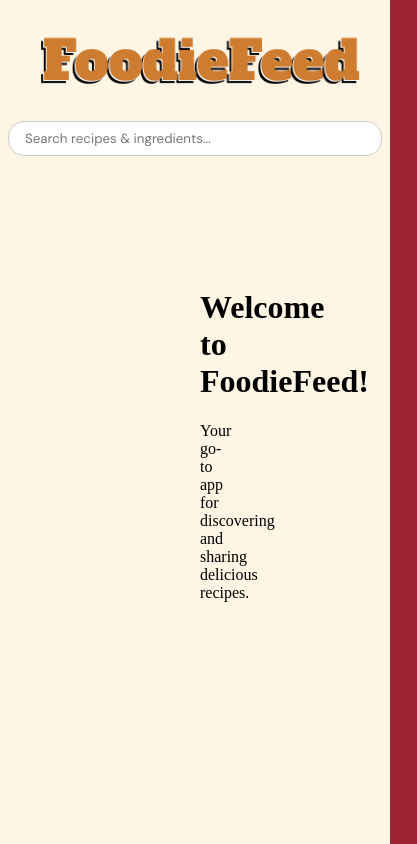
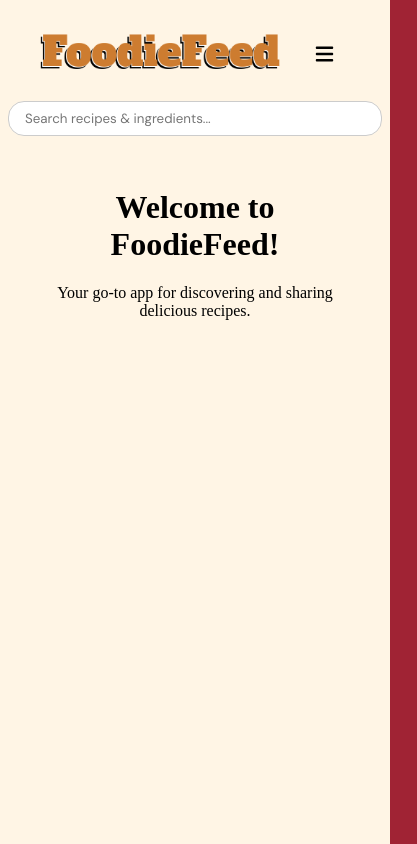
Before and after one commit to alexlovesguitars/foodiefeed-frontend, a React (Vite) app: page / in a window 390 px wide. Shown: the whole page, 417 px wide, since content can reach past the window. Built offline with nearby package versions, Linux system fonts and the light colour scheme; a web font is replaced by a local one.

Commit message:
Made Changes to CSS to follow a Mobile First Approach

```diff
--- a/src/components/header.css
+++ b/src/components/header.css
@@ -28,7 +28,13 @@
 }
 
 .header-brand img {
-  max-width: 20rem;
+  max-width: 15rem;
+}
+
+@media (min-width: 768px) {
+  .header-brand img {
+    max-width: 20rem;
+  }
 }
 
 .searchbar {
@@ -39,7 +45,8 @@
 }
 
 .searchbar input {
-  width: 400px;
+  width: 100%;
+  max-width: 400px;
   padding: 0.5rem 0.5rem 0.5rem 1rem;
   border: 1px solid #ccc;
   border-radius: 16px;
@@ -76,7 +83,7 @@
   top: 0;
   right: 0;
   height: 100vh;
-  width: 10%;
+  width: 250px;
   background:#a02334;
   z-index: 100;
   padding: 1.5rem;
--- a/src/components/loginModal.css
+++ b/src/components/loginModal.css
@@ -12,13 +12,19 @@
   height: fit-content;
   background: white;
   border-radius: 16px;
-  padding: 2rem;
+  padding: 1rem;
   width: 90%;
   max-width: 400px;
   z-index: 201;
   display: flex;
   flex-direction: column;
   gap: 1.25rem;
+}
+
+@media (min-width: 768px) {
+  .modal {
+    padding: 2rem;
+  }
 }
 
 .modal h2 {
--- a/src/index.css
+++ b/src/index.css
@@ -17,5 +17,11 @@ a {
   display: flex;
   flex-direction: column;
   margin: 0 auto;
-  margin: 5rem 10rem 5rem 10rem;
+  margin: 1rem;
 }
+
+@media (min-width: 768px) {
+  .main-container {
+    margin: 5rem 10rem 5rem 10rem;
+  }
+}
--- a/src/pages/Home.css
+++ b/src/pages/Home.css
@@ -1,4 +1,11 @@
 .home-content {
-  text-align: end;
-  padding: 2rem;
+  text-align: center;
+  padding: 1rem;
 }
+
+@media (min-width: 768px) {
+  .home-content {
+    text-align: end;
+    padding: 2rem;
+  }
+}
```
